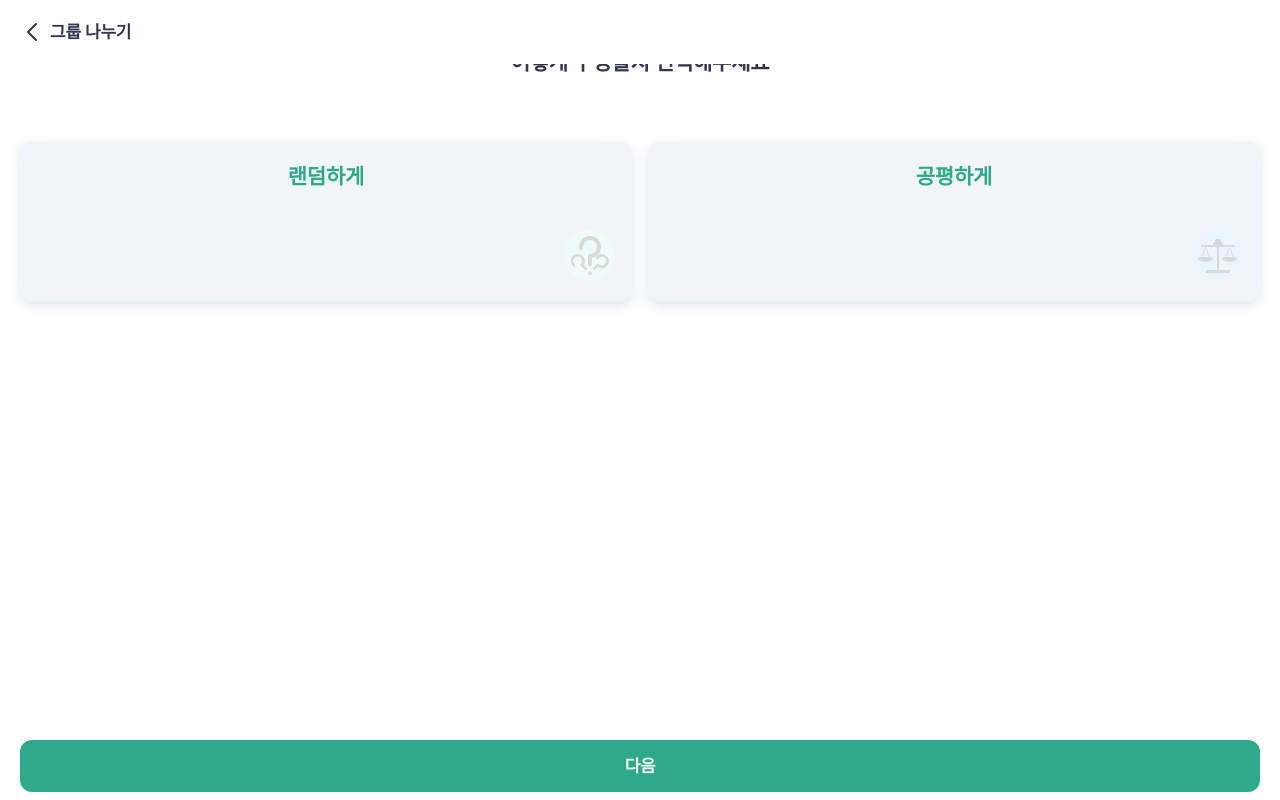
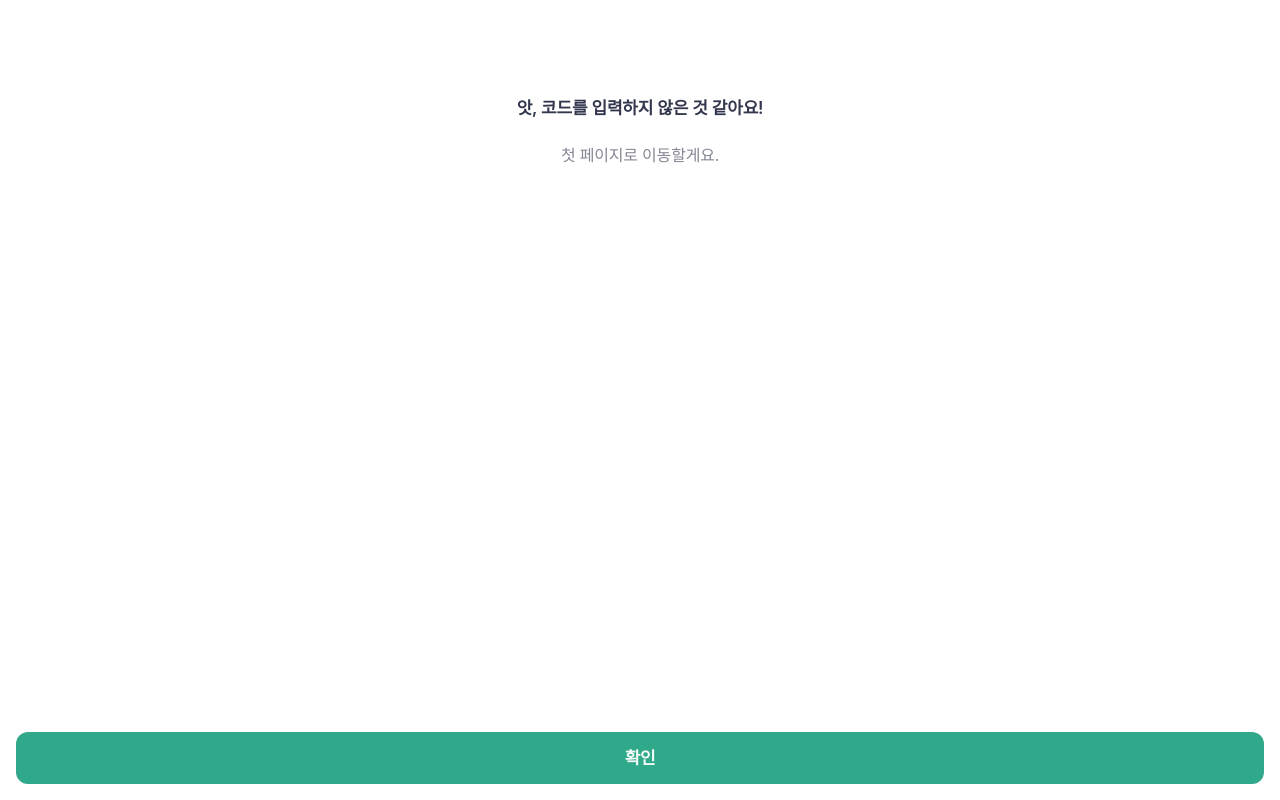
Before and after one commit to jinokiim/goldmoon, a Next.js app: page /main/organize in a window 1280 px wide. Built offline with nearby package versions, Linux system fonts and the light colour scheme.

Commit message:
change wrong import

```diff
--- a/src/pages/main/attendance/index.tsx
+++ b/src/pages/main/attendance/index.tsx
@@ -22,7 +22,7 @@ import CheckGreenIcon from '@/src/assets/icons/check_green';
 import XIcon from '@/src/assets/icons/x_icon';
 import { authState } from '@/src/recoil/atom';
 import { useRecoilState } from 'recoil';
-import MoveToInit from '../../moveToInit';
+import MoveToInit from '@/src/pages/MoveToInit';
 
 // ----------------------------------------------------------------------
 
--- a/src/pages/main/financial/history/index.tsx
+++ b/src/pages/main/financial/history/index.tsx
@@ -14,7 +14,7 @@ import { COLORS } from '@/src/theme/palette';
 import { financialHistory } from '@/src/data/financialData';
 import { authState } from '@/src/recoil/atom';
 import { useRecoilState } from 'recoil';
-import MoveToInit from '@/src/pages/moveToInit';
+import MoveToInit from '@/src/pages/MoveToInit';
 
 // ----------------------------------------------------------------------
 
--- a/src/pages/main/organize/index.tsx
+++ b/src/pages/main/organize/index.tsx
@@ -17,6 +17,9 @@ import { memberType } from '../members';
 import { members } from '@/src/data/membersData';
 import { ThirdStep } from '@/src/components/organize/ThirdStep';
 import { FinalStep } from '@/src/components/organize/FinalStep';
+import { authState } from '@/src/recoil/atom';
+import { useRecoilState } from 'recoil';
+import MoveToInit from '../../MoveToInit';
 
 // ----------------------------------------------------------------------
 
@@ -36,6 +39,7 @@ export interface MyTeamProps {
 const IndexPage = function () {
   const router = useRouter();
   const [mounted, setMounted] = useState(false);
+  const [authCheck] = useRecoilState(authState);
 
   const [step, setStep] = useState<number>(1);
   const [selectedMembers, setSelectedMembers] = useState<string[]>([]);
@@ -85,8 +89,7 @@ const IndexPage = function () {
     sortMemberDataFunc(members);
   }, []);
 
-  return (
-    mounted && (
+  return mounted && authCheck === true ? (
     <Layout
       header={
         <>
@@ -124,7 +127,8 @@ const IndexPage = function () {
         </Box>
       }
     />
-    )
+  ) : (
+    <MoveToInit />
   );
 };
 
```
Lines whose indentation alone changed are shown as unchanged.
